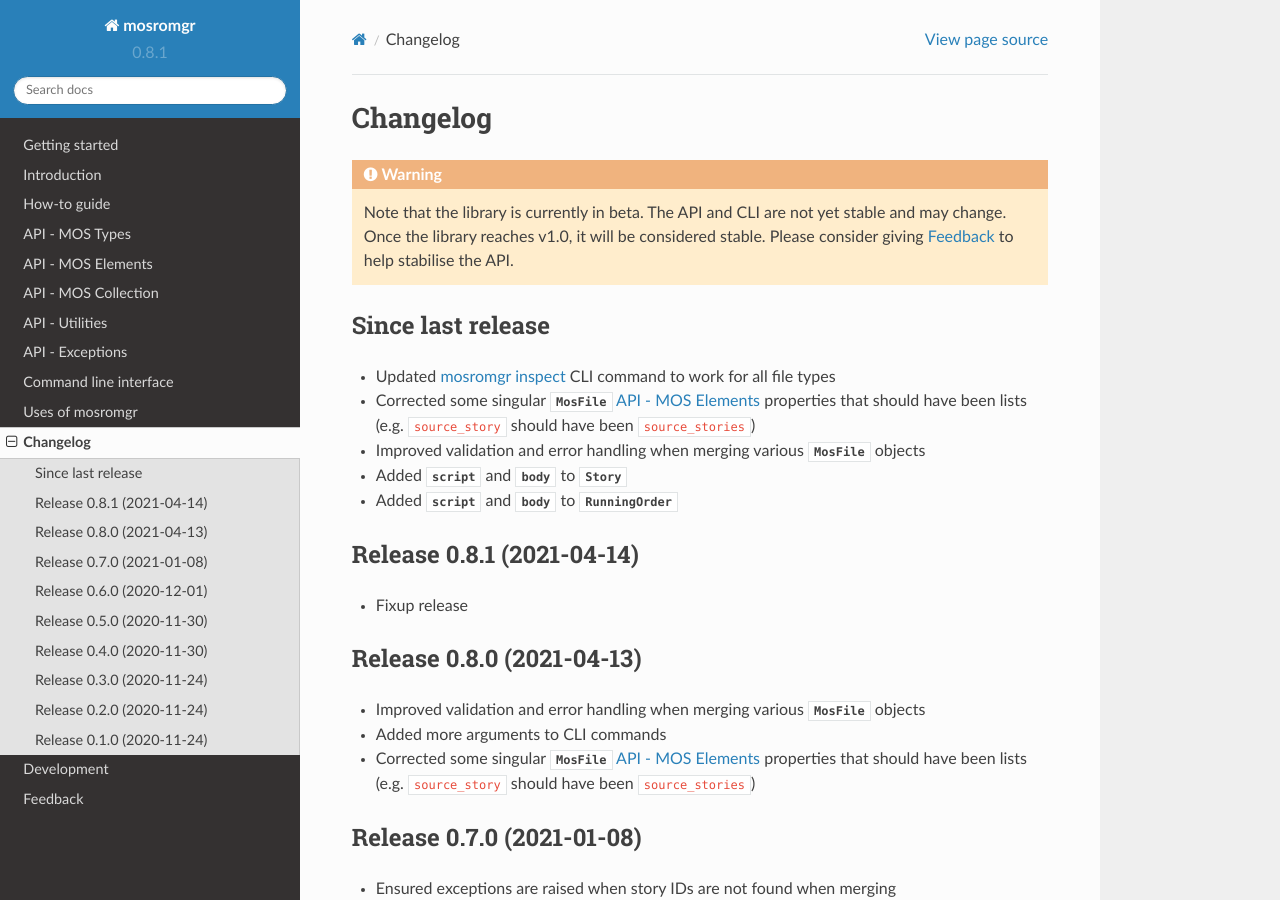
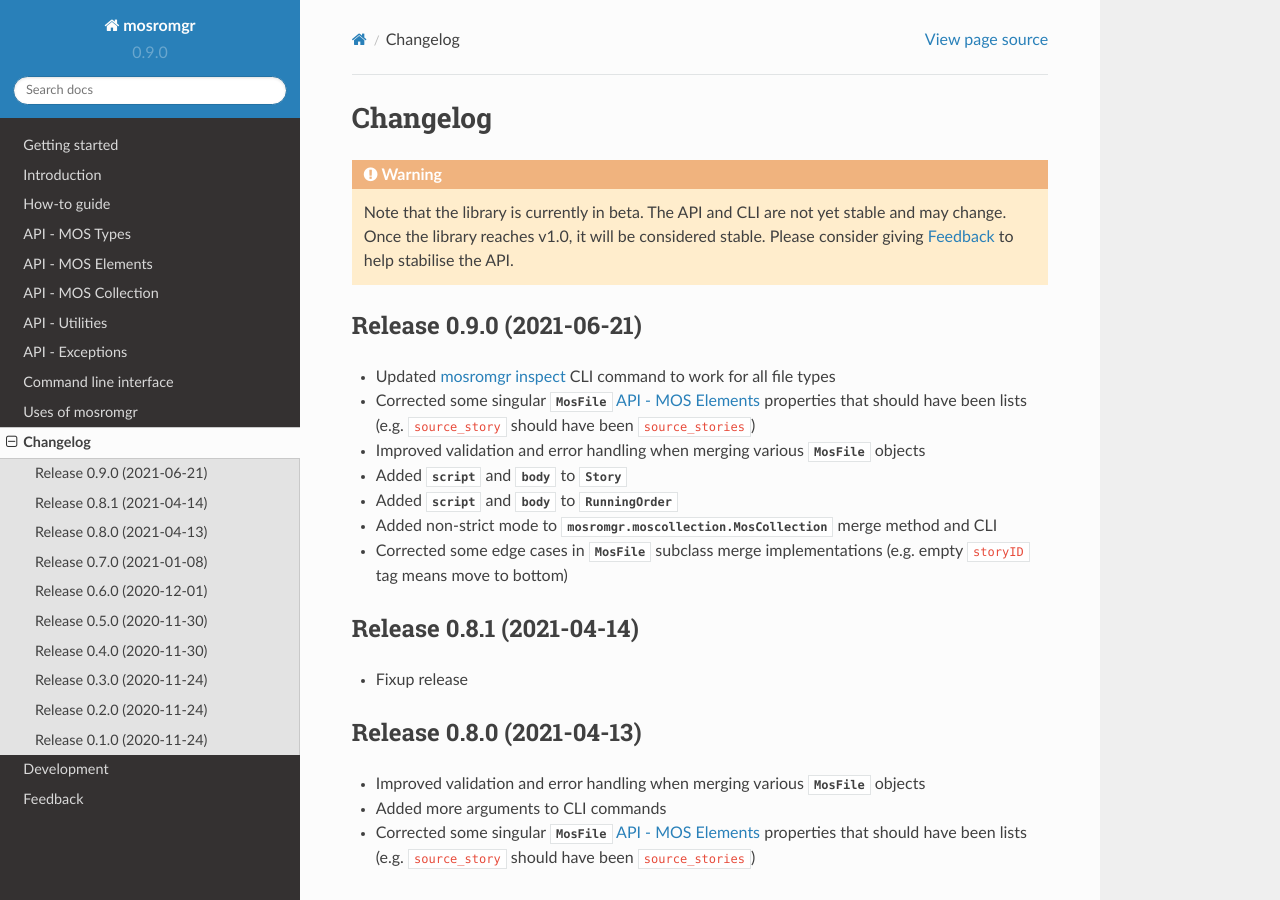
Before and after one commit to bbc/mosromgr, a Sphinx documentation site: the page built from docs/changelog.rst, in a window 1280 px wide and 900 px high. Built offline with Sphinx 7.4.7 and the Read the Docs theme 2.0.0, drawn with Linux system fonts in a browser that asks for light colours.

Commit message:
Prepare for 0.9.0 release

```diff
--- a/docs/changelog.rst
+++ b/docs/changelog.rst
@@ -11,8 +11,8 @@ Changelog
     stable and may change. Once the library reaches v1.0, it will be considered
     stable. Please consider giving :doc:`feedback` to help stabilise the API.
 
-Since last release
-==================
+Release 0.9.0 (2021-06-21)
+==========================
 
 - Updated :ref:`cli_mosromgr_inspect` CLI command to work for all file types
 - Corrected some singular :class:`~mosromgr.mostypes.MosFile`
@@ -26,6 +26,10 @@ Since last release
 - Added :attr:`~mosromgr.mostypes.RunningOrder.script` and
   :attr:`~mosromgr.mostypes.RunningOrder.body` to
   :class:`~mosromgr.mostypes.RunningOrder`
+- Added non-strict mode to :class:`mosromgr.moscollection.MosCollection` merge
+  method and CLI
+- Corrected some edge cases in :class:`~mosromgr.mostypes.MosFile` subclass merge
+  implementations (e.g. empty ``storyID`` tag means move to bottom)
 
 Release 0.8.1 (2021-04-14)
 ==========================
--- a/mosromgr/__init__.py
+++ b/mosromgr/__init__.py
@@ -2,4 +2,4 @@
 # Copyright 2021 BBC
 # SPDX-License-Identifier: Apache-2.0
 
-__version__ = '0.8.1'
+__version__ = '0.9.0'
```
Also changed, not shown: RELEASE.md (+1 -1 lines).
